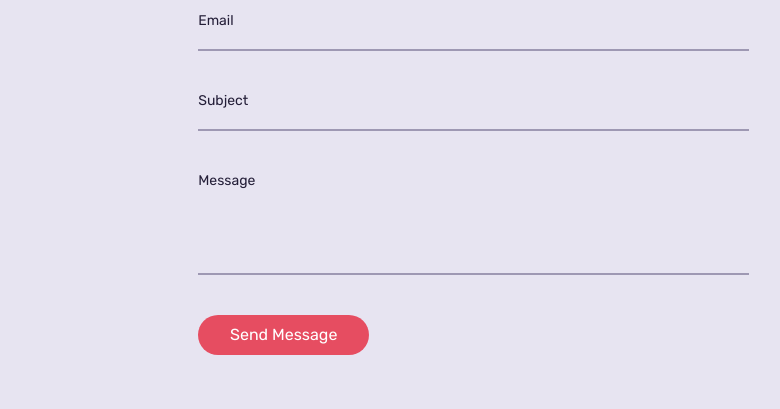
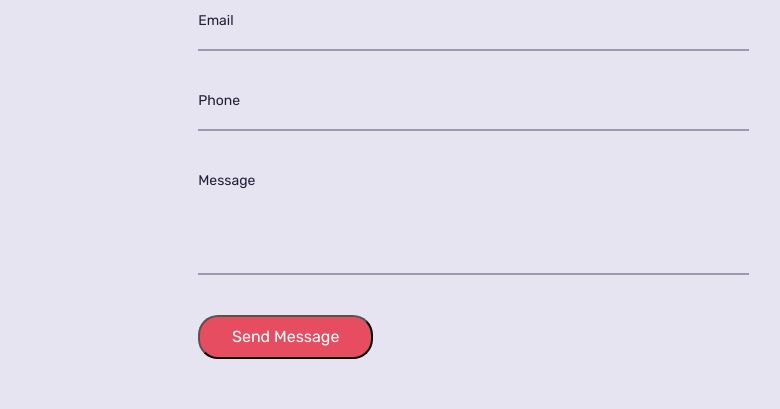
Before and after one commit to SAbdulra/Syed_Abdulrahaman, a plain HTML site: page index.html in a window 1280 px wide. Shown: the part 8043-8452 px from the top of the page, 360-1140 px from the left. Drawn offline with nearby package versions, Linux system fonts and the light colour scheme.

Commit message:
Update index.html

```diff
--- a/index.html
+++ b/index.html
@@ -777,8 +777,8 @@
                             </div>
                             <!-- contact content -->
                             <div class="contact-content">
-                                <input type="text" name="Subject" class="contact-input">
-                                <label for="" class="contact-label">Subject</label>
+                                <input type="text" name="Phone" class="contact-input">
+                                <label for="" class="contact-label">Phone</label>
                                 <span></span>
                             </div>
                             <!-- contact content -->
@@ -788,7 +788,7 @@
                                 <span></span>
                             </div>
                         </div>
-                        <a href="" class="btn btn-default" onsubmit="sendmail(); reset(); return.false;">Send Message</a>
+                        <button href="" class="btn btn-default" onsubmit="sendmail(); reset(); return.false;">Send Message</button>
                     </form>
                 </div>
             </div>
```
